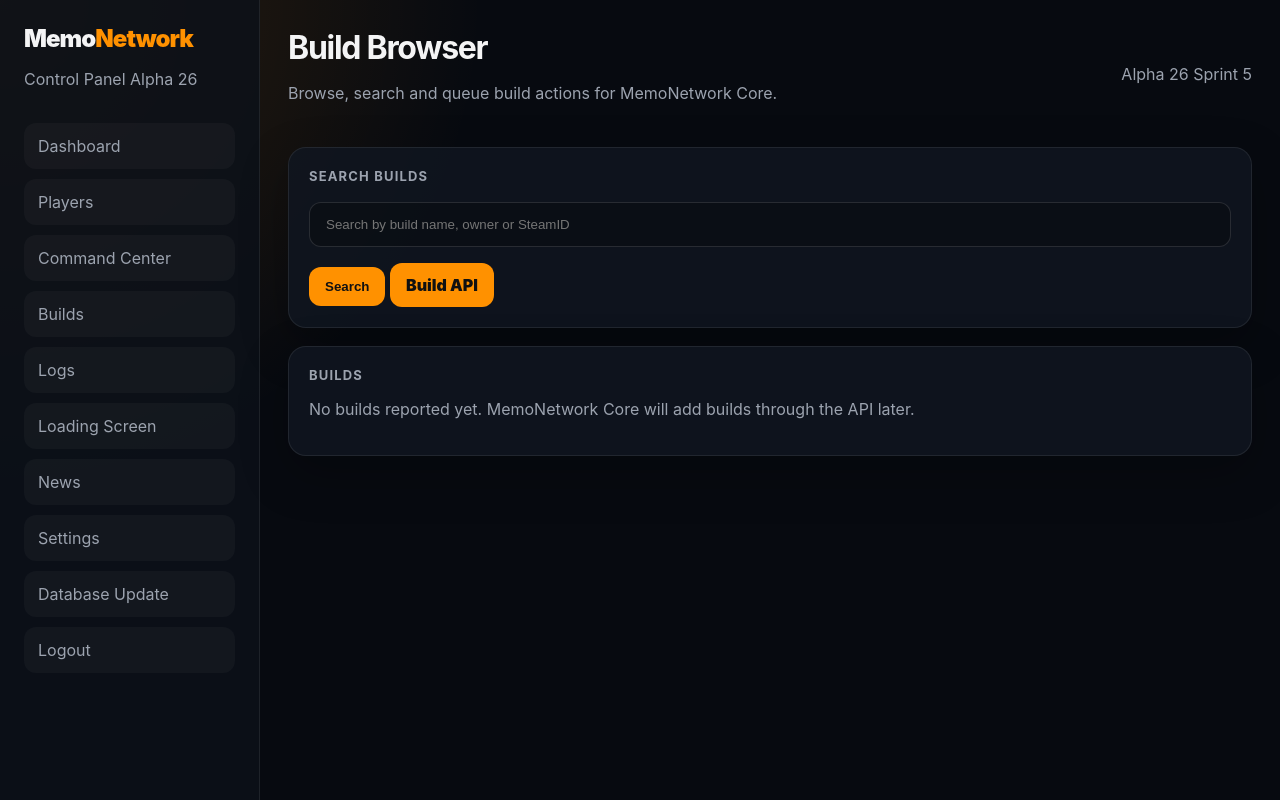
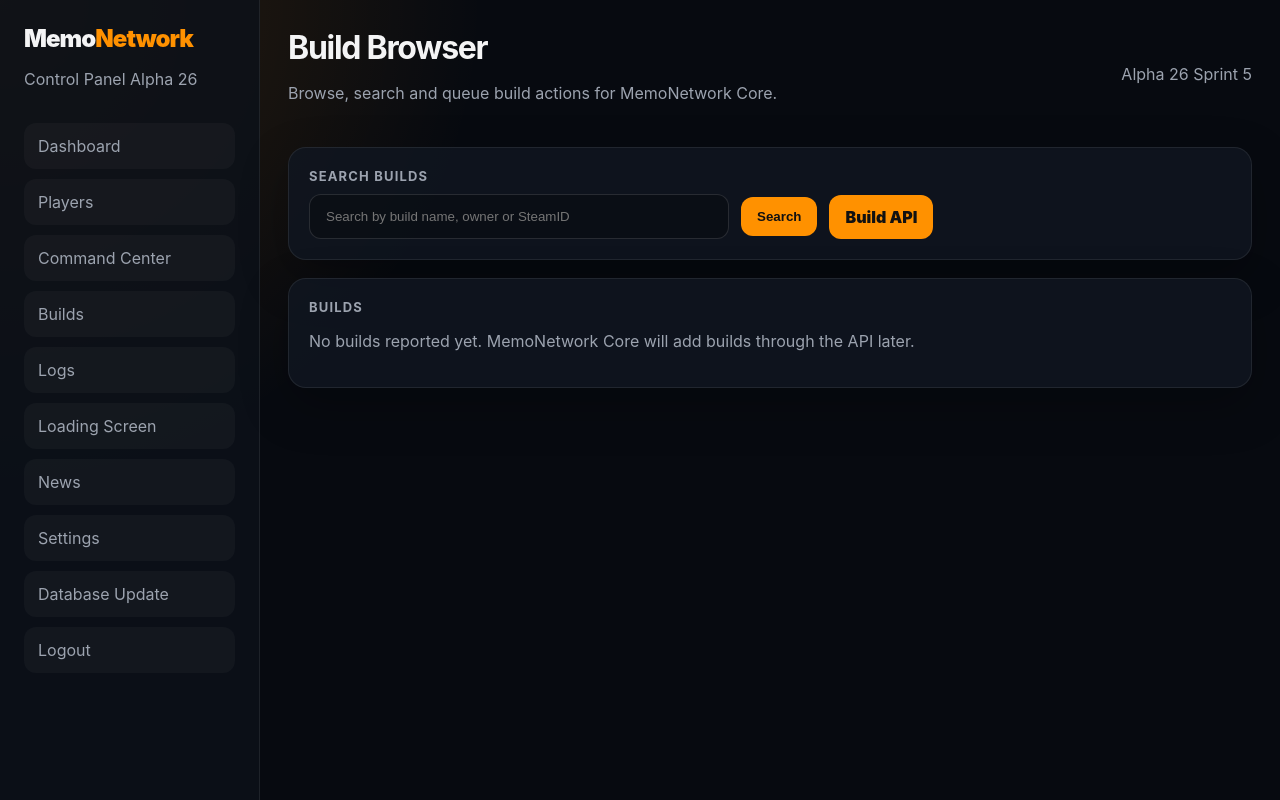
Before and after one commit to PascalVZ96/MemoNetwork-Web, a PHP site: page /builds.php in a window 1280 px wide. Run offline with PHP 8.4, Linux system fonts and the light colour scheme; the visitor is signed in with stand-in values (Sample User, id 1); data that the repository does not hold is empty; some libraries are stand-ins or nearby versions.

Commit message:
Alpha 26 Sprint 5: add build and inline form styles

```diff
--- a/assets/css/app.css
+++ b/assets/css/app.css
@@ -46,6 +46,8 @@ a { color: inherit; text-decoration: none; }
 .mn-error { background: rgba(255,90,90,.12); border: 1px solid rgba(255,90,90,.3); color: #ffd0d0; padding: 12px; border-radius: 12px; margin-bottom: 16px; }
 .mn-success { background: rgba(90,220,120,.12); border: 1px solid rgba(90,220,120,.3); color: #caffd5; padding: 12px; border-radius: 12px; margin-bottom: 16px; }
 .mn-form label { color: var(--mn-muted); font-size: 13px; text-transform: uppercase; letter-spacing: .08em; }
+.mn-inline-form { display: flex; gap: 12px; align-items: center; flex-wrap: wrap; }
+.mn-inline-form .mn-input { margin: 0; max-width: 420px; }
 .mn-list { display: grid; gap: 12px; }
 .mn-list-item { display: flex; justify-content: space-between; gap: 18px; padding: 16px; border: 1px solid rgba(255,255,255,.08); background: rgba(255,255,255,.03); border-radius: 14px; }
 .mn-list-item.compact { display: block; }
@@ -59,6 +61,11 @@ a { color: inherit; text-decoration: none; }
 .mn-table { width: 100%; border-collapse: collapse; }
 .mn-table th, .mn-table td { padding: 12px; border-bottom: 1px solid rgba(255,255,255,.08); text-align: left; }
 .mn-table th { color: var(--mn-muted); text-transform: uppercase; font-size: 12px; letter-spacing: .08em; }
+.mn-build-grid { display: grid; grid-template-columns: repeat(auto-fill, minmax(280px, 1fr)); gap: 18px; }
+.mn-build-card { overflow: hidden; border: 1px solid rgba(255,255,255,.08); border-radius: 18px; background: rgba(255,255,255,.03); }
+.mn-build-preview { height: 160px; display: grid; place-items: center; background: linear-gradient(135deg, rgba(255,145,0,.16), rgba(255,255,255,.04)); background-size: cover; background-position: center; color: var(--mn-muted); font-weight: 900; }
+.mn-build-body { padding: 16px; }
+.mn-build-body h3 { color: var(--mn-text); font-size: 18px; letter-spacing: 0; text-transform: none; }
 .mn-loading-layout { align-items: start; }
 .mn-loading-preview { position: relative; min-height: 520px; border-radius: 18px; overflow: hidden; background: linear-gradient(135deg, #101722, #070a10); background-size: cover; background-position: center; border: 1px solid rgba(255,255,255,.1); }
 .mn-loading-overlay { position: absolute; inset: 0; }
```
